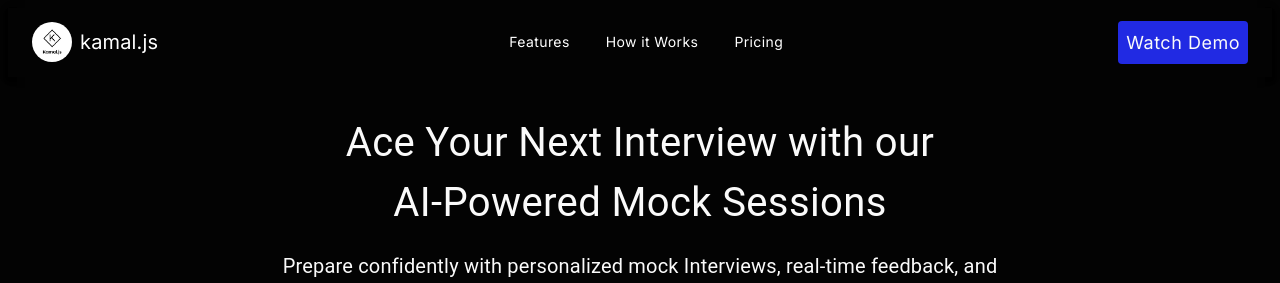
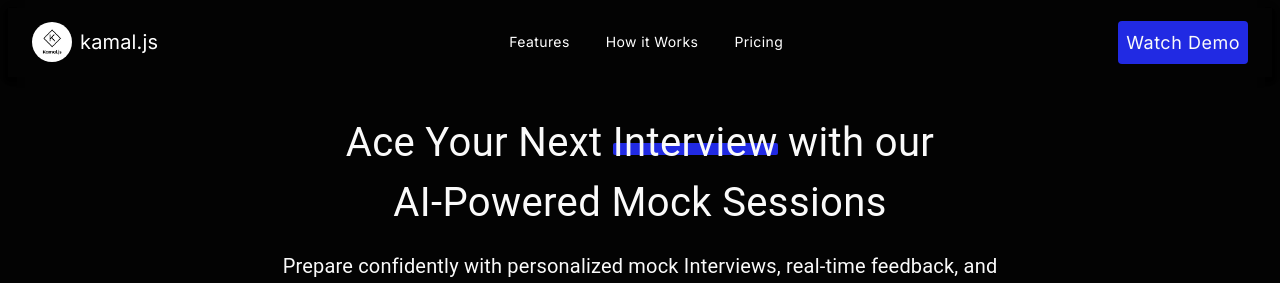
Before and after one commit to ethiago007/blueAce, a React (Vite) app: page / in a window 1280 px wide. Shown: the top 283 px of the page. Built offline with nearby package versions, Linux system fonts and the light colour scheme.

Commit message:
some changes made

```diff
--- a/src/App.css
+++ b/src/App.css
@@ -1,3 +1,21 @@
 body {
   background-color: #030303;
 }
+
+span.inter {
+  position: relative;
+  display: inline-block;
+}
+
+span.inter::before {
+  content: '';
+  position: absolute;
+  top: 50%;
+  left: 0;
+  right: 0;
+  height: 0.3em;
+  background: #212AE3;
+  z-index: -1;
+  transform: translateX(0%);
+  border-radius: 2px;
+}
--- a/src/component/text.jsx
+++ b/src/component/text.jsx
@@ -1,11 +1,12 @@
 import React from "react";
 import { Box, Typography, Button } from '@mui/material';
+import '../App.css'
 
 function TextBig() {
     return (
         <>
             <Box sx={{ color: '#FAFAFA', textAlign: 'center', fontFamily: 'Inter, sans-serif', display: 'flex', justifyContent: 'center' }}>
-                <Typography sx={{ width: { xs: '100%', sm: '100%', md: '50%' }, fontSize: { xs: '25px', sm: '30px', md: '40px' } }}>Ace Your Next Interview with our AI-Powered Mock Sessions</Typography>
+                <Typography sx={{ width: { xs: '100%', sm: '100%', md: '50%' }, fontSize: { xs: '25px', sm: '30px', md: '40px' } }}>Ace Your Next <span className="inter">Interview</span> with our AI-Powered Mock Sessions</Typography>
             </Box>
             <br></br>
             <Box sx={{ color: '#FAFAFA', textAlign: 'center', fontFamily: 'Inter, sans-serif', display: 'flex', justifyContent: 'center' }}>
```
